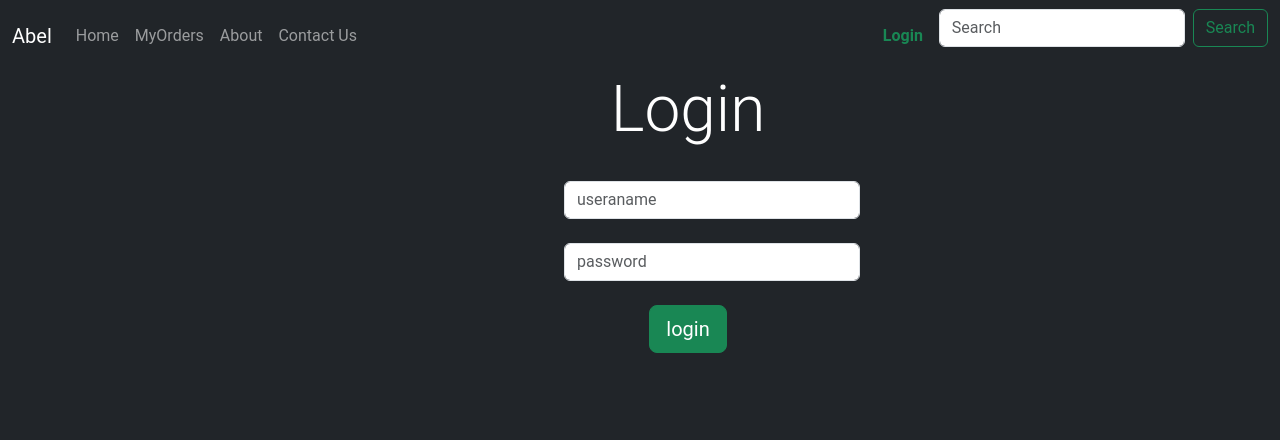
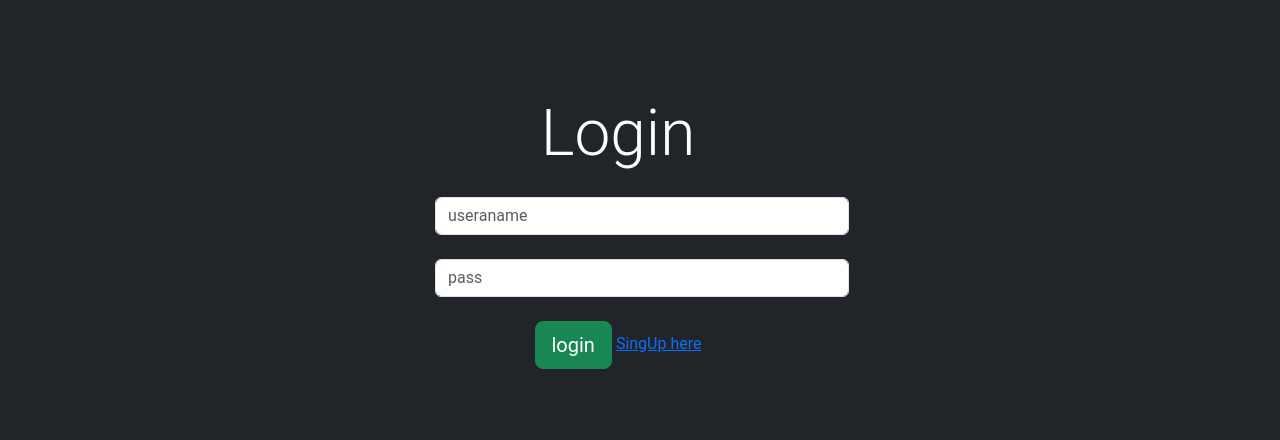
Before and after one commit to Abelmalu/food-drink-ordering, a Django app: page /accounts/login/ in a window 1280 px wide; the page is wider, and only the part inside the window is pictured. Shown: the top 440 px of that part. Run offline with Django 3.2, Linux system fonts and the light colour scheme; tables that the repository leaves empty hold one stand-in row (values such as "Sample post"); some libraries are stand-ins or nearby versions.

```diff
--- a/Restaurant/settings.py
+++ b/Restaurant/settings.py
@@ -41,6 +41,7 @@ INSTALLED_APPS = [
     'accounts',
     'orders',
     "bootstrap5",
+    'django_filters',
 
 ]
 
--- a/accounts/templates/accounts/login.html
+++ b/accounts/templates/accounts/login.html
@@ -1,30 +1,79 @@
-{% extends 'base.html' %}
 
 
-{% block content %}
 
-<div class="container-fluid text-center mx-5">
+
+
+
+
+
+
+
+
+
+
+
+
+<html lang="en">
+
+<head>
+    <meta charset="UTF-8">
+    <meta name="viewport" content="width=device-width, initial-scale=1.0">
+    <title>Restaurant</title>
+
+
+
+    {% load bootstrap5 %}
+    {% bootstrap_css %}
+    {% bootstrap_javascript %}
+    {% load static %}
+    <link rel="stylesheet" href="{% static 'styles.css' %}">
+</head>
+
+<body class="bg-dark">
+    <section>
+        <div class="container  m-5">
+
+            <div class="row justify-content-center  m-5">
+                <div class="col-md-6 p-5 bg-  border-success border-3 rounded pill ">
                     <h4 class="display-3 text-white text-center">Login</h4>
-    <div class="row justify-content-center ">
-        <div class="col-md-4 col-lg-3">
 
-            <form action="{% url 'accounts:login' %}" method="POST">
+
+                    <form action="{% url 'accounts:login' %}" method="POST" class="">
                         {% csrf_token %}
 
                         <input type="text" name="username" class="form-control m-4" placeholder="useraname">
-                <input type="password" name="password" class="form-control m-4" placeholder="password">
+                        <input type="password" name="password" class="form-control m-4" placeholder="pass">
                         <div class="text-center my-4">
                             <input type="submit" value="login" class="btn btn-lg btn-success">
+                            <a href="{%  url 'accounts:signup' %}"> SingUp here</a>
                         </div>
 
                     </form>
 
                 </div>
             </div>
+
+
         </div>
+        <!-- container ends here -->
 
 
 
 
 
-{% endblock %}
+
+
+    </section>
+
+
+
+
+
+
+
+
+
+
+
+
+    </body>
--- a/orders/templates/orders/index.html
+++ b/orders/templates/orders/index.html
@@ -60,7 +60,7 @@
 
 
 
-<section id="" class="bg-secondary p-4">
+<section id="menu" class="bg-secondary p-4">
     <div class="container-fluid">
         <h1 class="display-4 text-white text-center mb-4">Our Menu</h1>
         <!-- <h1 class="display-5 text-white text-center">Foods</h1> -->
@@ -100,7 +100,7 @@
 
 
 
-            <h1 class="display-3 text-light text-center" >Our Staffs</h1>
+            <h1 class="display-3 text-light text-center" id="About">Our Staffs</h1>
           <div class="container d-flex align-items-center justify-content-center position-relative flex-wrap">
                 <div class="card d-flex position-relative flex-column">
                     <div class='imgContainer'>
--- a/orders/views.py
+++ b/orders/views.py
@@ -1,12 +1,14 @@
 from django.shortcuts import render,redirect
 from .models import *
 from .forms import *
+from .filters import *
 
 # Create your views here.
 
 
 
 def home(request):
+
     foods = Food.objects.all().order_by('name')
     drinks = Drink.objects.all().order_by('name')
     context = {
--- a/templates/navbar.html
+++ b/templates/navbar.html
@@ -20,10 +20,10 @@
                     <a class="nav-link" href="{% url 'orders:my_order' %}">MyOrders</a>
                 </li>
                 <li class="nav-item">
-                    <a class="nav-link" href="#contact">About</a>
+                    <a class="nav-link" href="#About">About</a>
                 </li>
                 <li class="nav-item ">
-                    <a class="nav-link" href="#pricing">Contact Us</a>
+                    <a class="nav-link" href="#contact">Contact Us</a>
                 </li>
                 {% if request.user.is_staff%}
                 <li class="nav-item ">
@@ -42,7 +42,7 @@
         {% if request.user.is_authenticated %}
         <div class="m-3">
 
-            <a href="{% url 'accounts:logout' %}" class="text-warning nav-link fw-bold">Logout</a>
+            <a href="{% url 'accounts:logout' %}" class="text-warning nav-link fw-bold">{{request.user}},Logout</a>
         </div>
         {% endif %}
         <form class="d-flex">
```
Also changed, not shown: accounts/templates/accounts/sign_up.html (+23 -6 lines), orders/filters.py (added, +10 -0 lines), orders/forms.py (+22 -8 lines), orders/templates/orders/order_drink.html (+16 -6 lines), orders/templates/orders/order_food.html (+16 -6 lines), db.sqlite3, 2 other files. Lines whose indentation alone changed are shown as unchanged.
